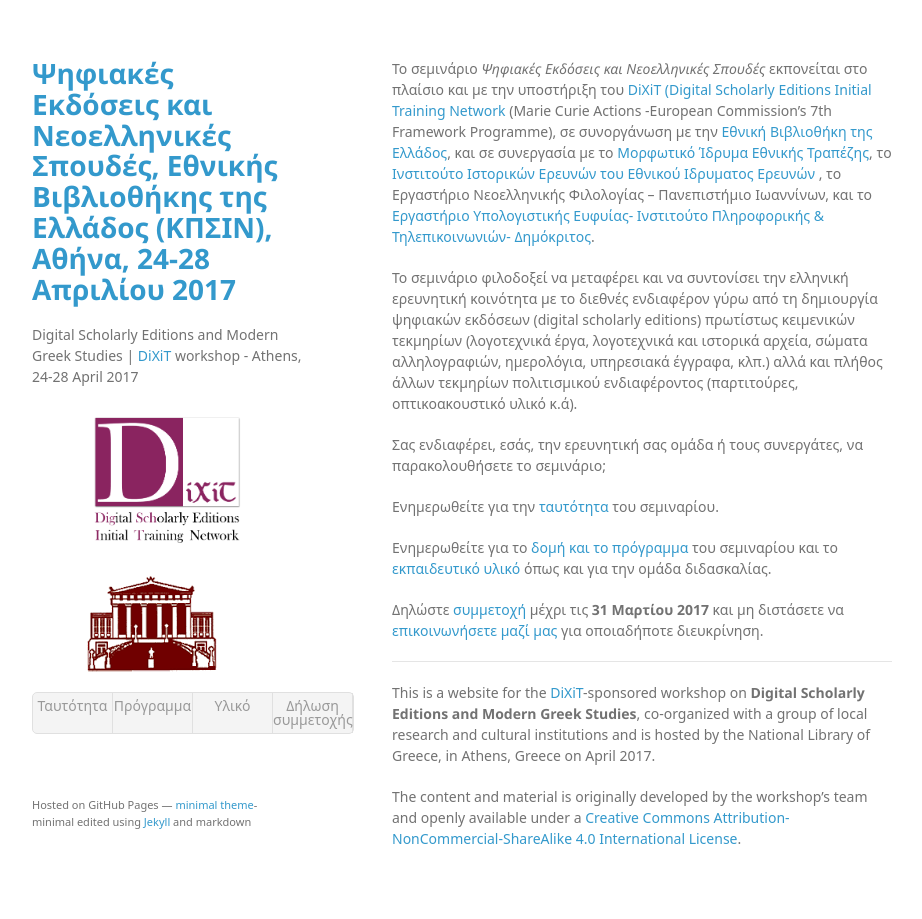
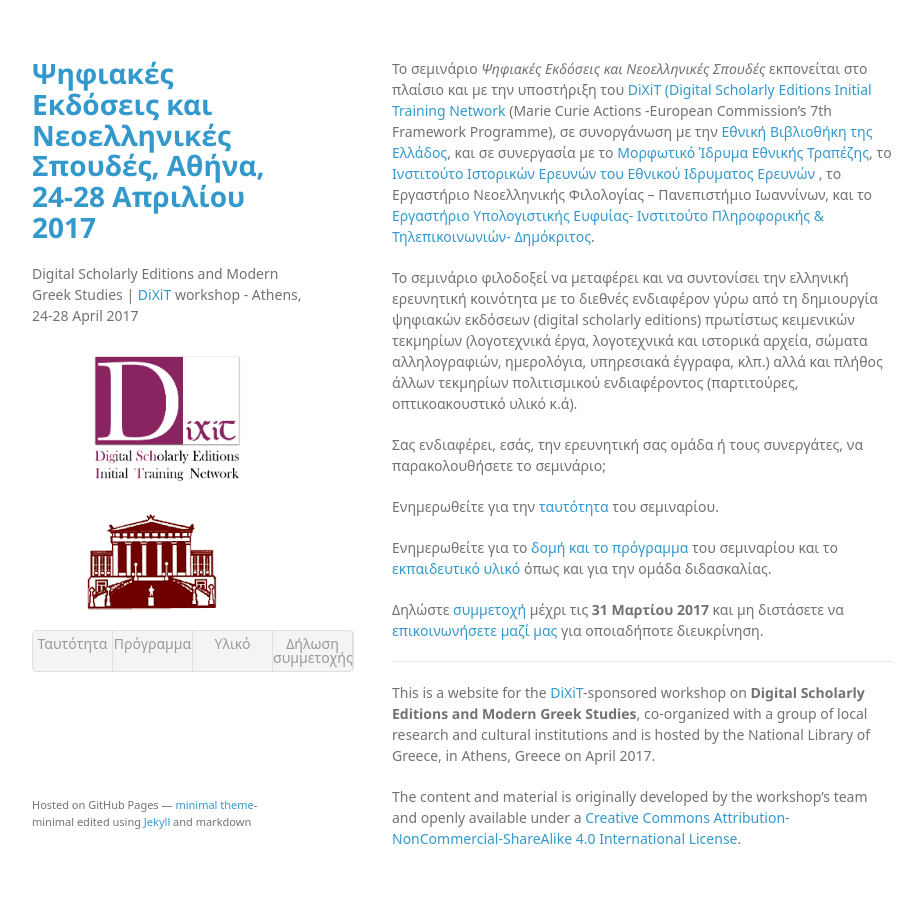
Before and after one commit to bgatos/Digital-Scholarly-EditionsGR-workshop, a Jekyll site: the page built from index.md, in a window 1280 px wide. Shown: the whole page, without its empty margins (178-1100 px from the left). Built offline with Jekyll 4.4.1, drawn with Linux system fonts in a browser that asks for light colours; some web fonts are replaced; our own code applies the rules of GitHub Pages for plain Markdown files; a script that is not in the unit is left out.

Commit message:
Update _config.yml

```diff
--- a/_config.yml
+++ b/_config.yml
@@ -1,4 +1,5 @@
-title: Ψηφιακές Εκδόσεις και Νεοελληνικές Σπουδές, Εθνικής Βιβλιοθήκης της Ελλάδος (ΚΠΣΙΝ), Αθήνα, 24-28 Απριλίου 2017
+title: Ψηφιακές Εκδόσεις και Νεοελληνικές Σπουδές, Αθήνα, 24-28 Απριλίου 2017
+subtitle: Εθνική Βιβλιοθήκη της Ελλάδος (ΚΠΣΙΝ), Αθήνα
 description: Digital Scholarly Editions and Modern Greek Studies | <a href= "http://dixit.uni-koeln.de">DiXiT</a>  workshop - Athens, 24-28 April 2017
 google_analytics:
 url: https://dixit-eu.github.io/Digital-Scholarly-EditionsGR-workshop/
```
